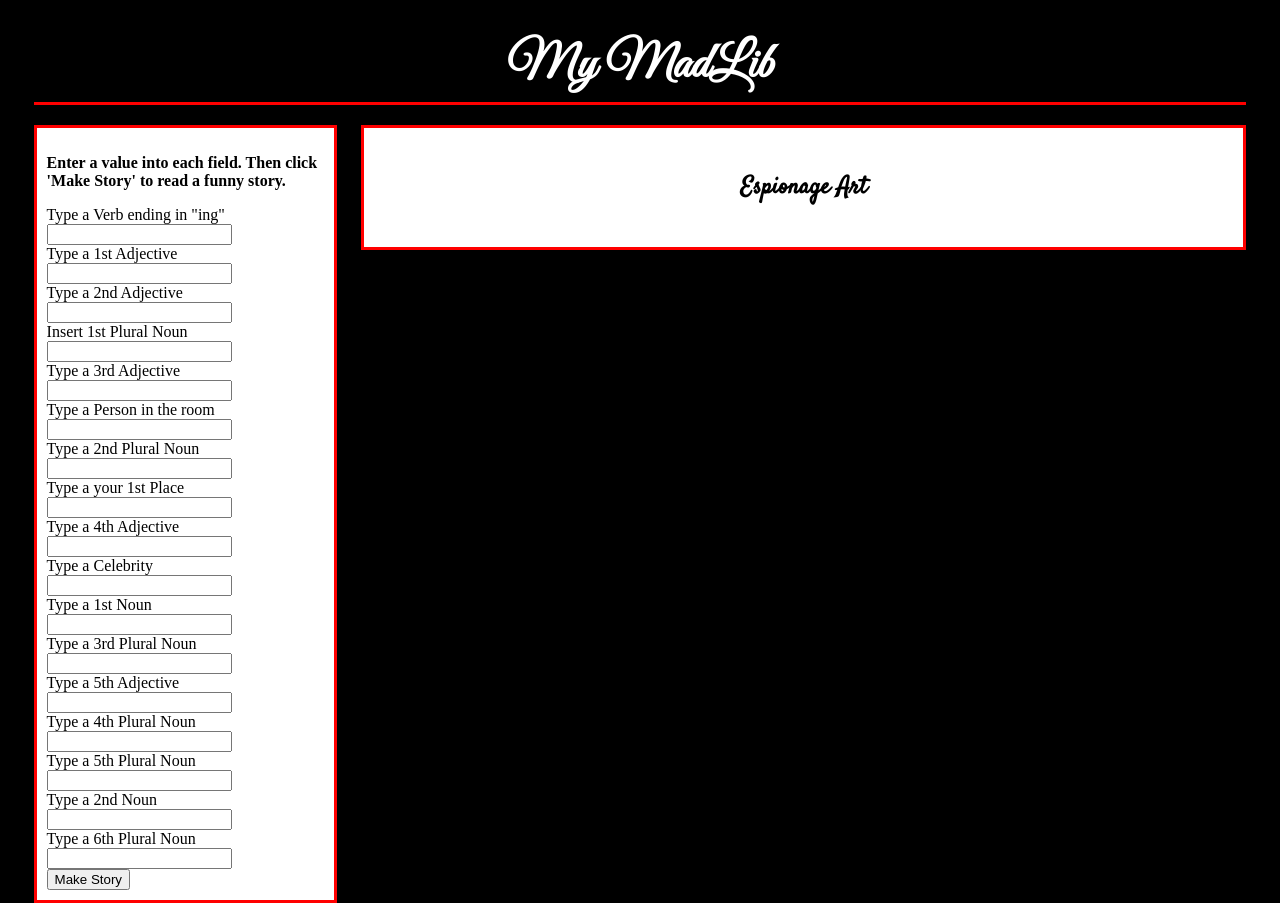
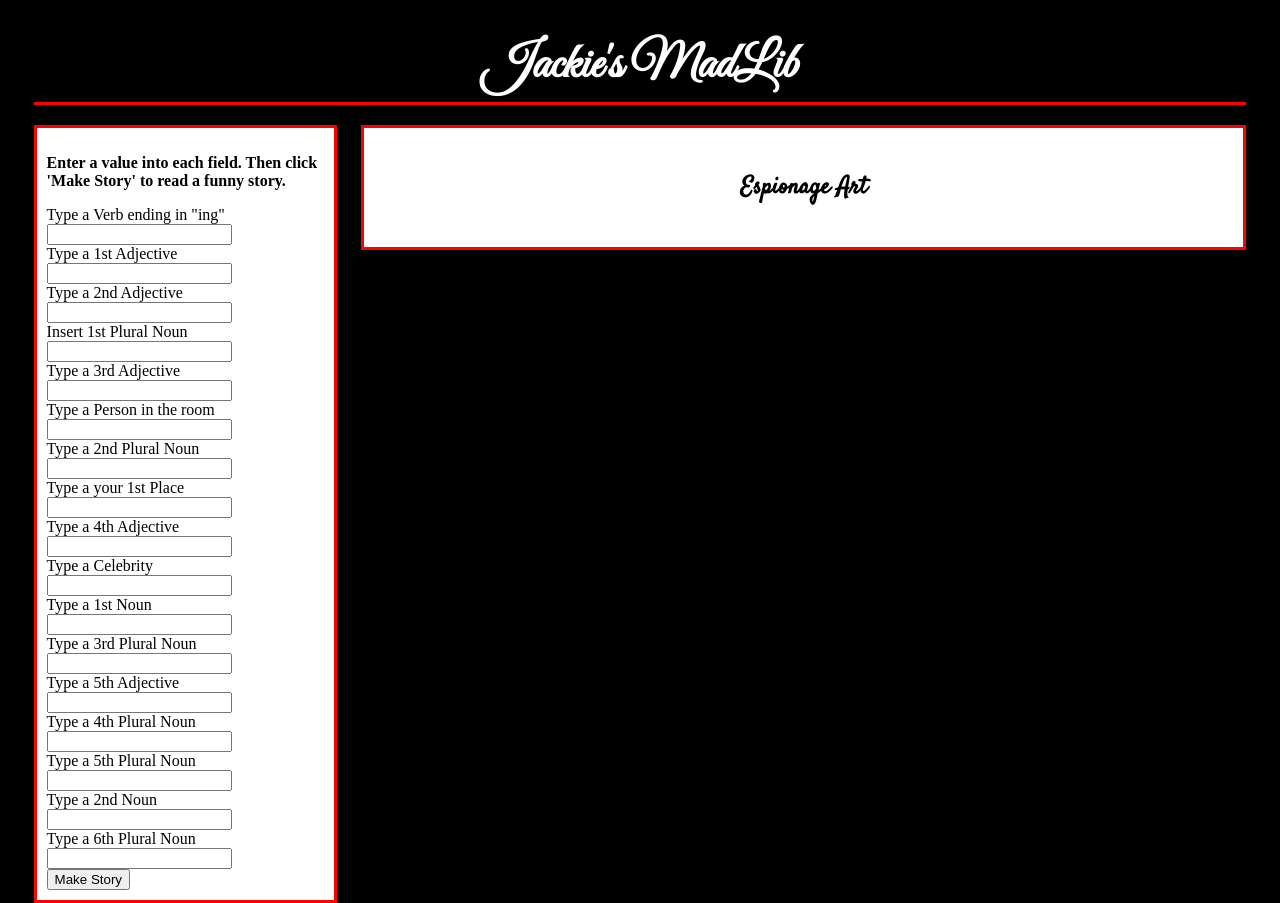
Before and after one commit to 05mimzy2017/mab_lib, a plain HTML site: page index.html in a window 1280 px wide. Drawn offline with Linux system fonts and the light colour scheme; a web font is replaced by a local one.

Commit message:
Add files via upload

```diff
--- a/index.html
+++ b/index.html
@@ -17,7 +17,7 @@ http://www.redkid.net/madlibs/
 
 <body>
 
-<h1>My MadLib</h1>
+<h1>Jackie's MadLib</h1>
 
 <div class="data">
 
```
